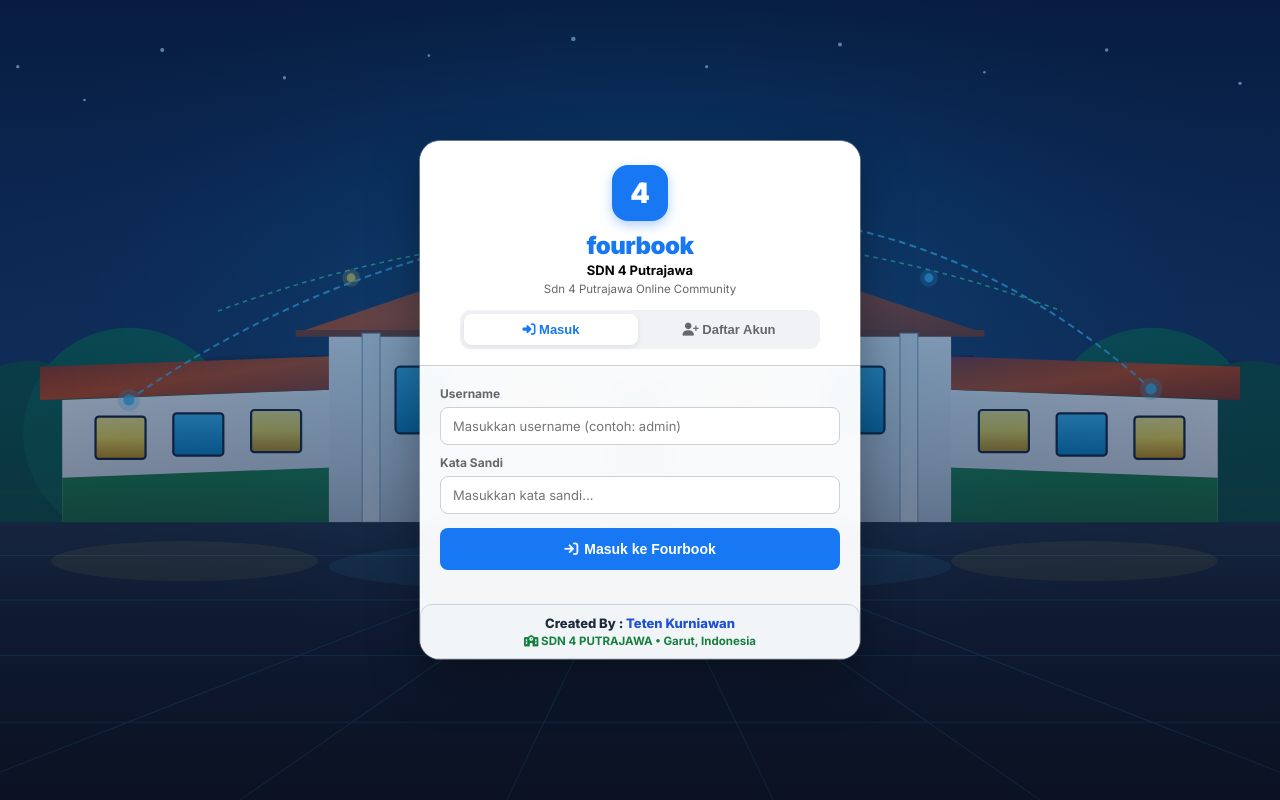
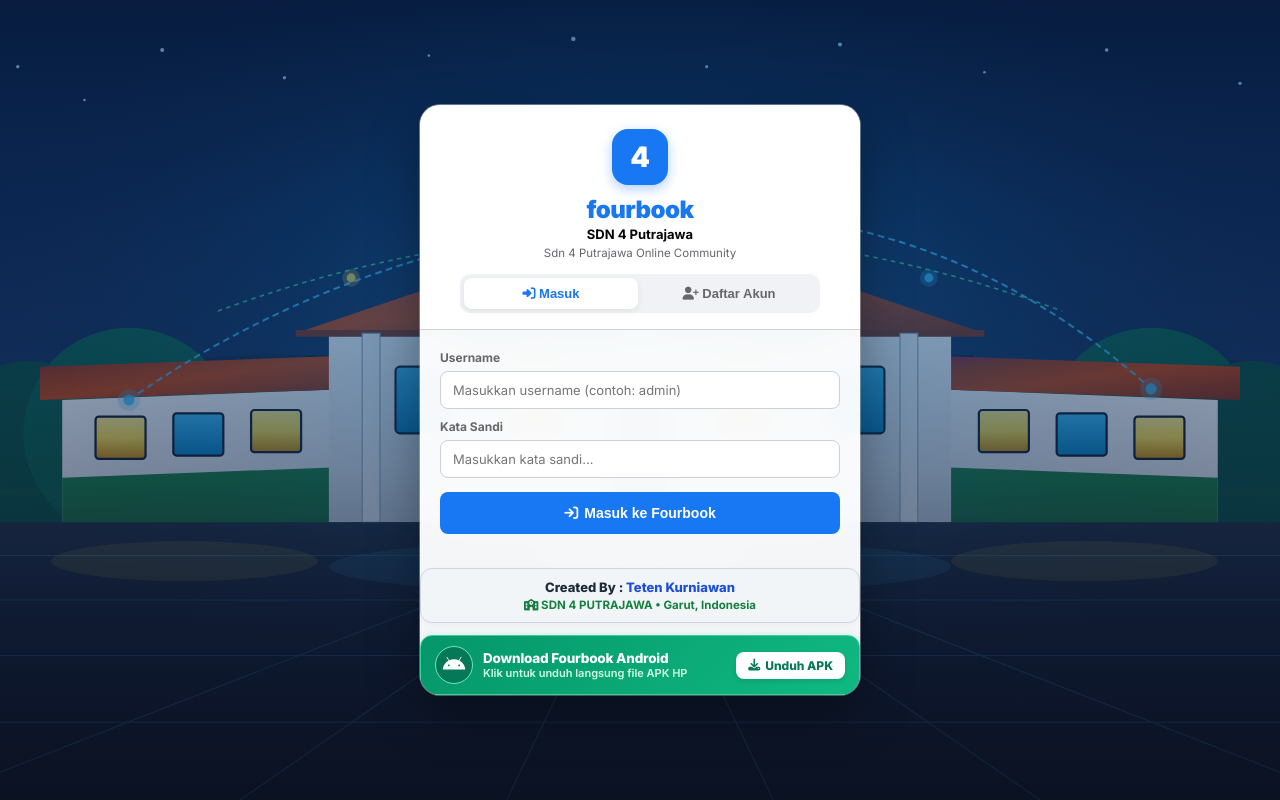
Before and after one commit to esdecikuya-4/Fourbook, a PHP site: page / in a window 1280 px wide. Run offline with PHP 8.4, Linux system fonts and the light colour scheme.

Commit message:
feat: add Android APK download button to home page

```diff
--- a/fourbook-web/index.php
+++ b/fourbook-web/index.php
@@ -104,6 +104,24 @@ session_start();
           <i class="fa-solid fa-school"></i> SDN 4 PUTRAJAWA &bull; Garut, Indonesia
         </div>
       </div>
+
+      <!-- DOWNLOAD FOURBOOK ANDROID APK MENU (MENU PALING BAWAH) -->
+      <a href="fourbook.apk" download="fourbook.apk" style="text-decoration: none; display: block; margin-top: 12px;">
+        <div style="background: linear-gradient(135deg, #059669 0%, #10B981 100%); border-radius: 12px; padding: 10px 14px; display: flex; align-items: center; justify-content: space-between; border: 1px solid #34D399; box-shadow: 0 4px 14px rgba(16,185,129,0.25); cursor: pointer; transition: transform 0.15s ease;" onmouseover="this.style.transform='translateY(-2px)'" onmouseout="this.style.transform='translateY(0)'">
+          <div style="display: flex; align-items: center; gap: 10px;">
+            <div style="width: 38px; height: 38px; border-radius: 50%; background: #047857; display: flex; align-items: center; justify-content: center; color: #ffffff; font-size: 20px; border: 1.5px solid #6EE7B7; flex-shrink: 0;">
+              <i class="fa-brands fa-android"></i>
+            </div>
+            <div style="text-align: left;">
+              <div style="color: #ffffff; font-size: 13.5px; font-weight: 800; letter-spacing: -0.2px;">Download Fourbook Android</div>
+              <div style="color: #D1FAE5; font-size: 11px; font-weight: 600;">Klik untuk unduh langsung file APK HP</div>
+            </div>
+          </div>
+          <div style="background: #ffffff; color: #047857; padding: 6px 12px; border-radius: 8px; font-size: 12px; font-weight: 800; display: flex; align-items: center; gap: 5px; box-shadow: 0 2px 5px rgba(0,0,0,0.1); flex-shrink: 0;">
+            <i class="fa-solid fa-download"></i> Unduh APK
+          </div>
+        </div>
+      </a>
     </div>
   </div>
 
```
Also changed, not shown: 2 other files.
